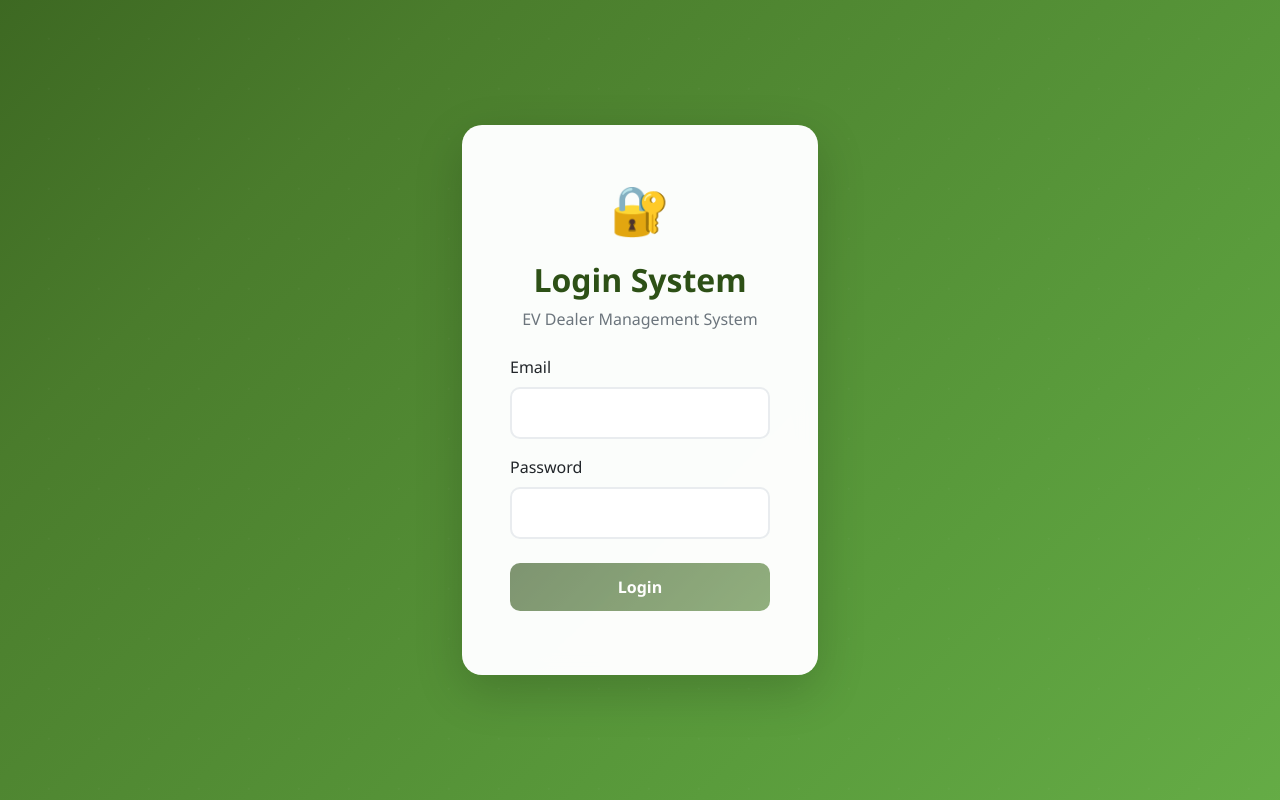
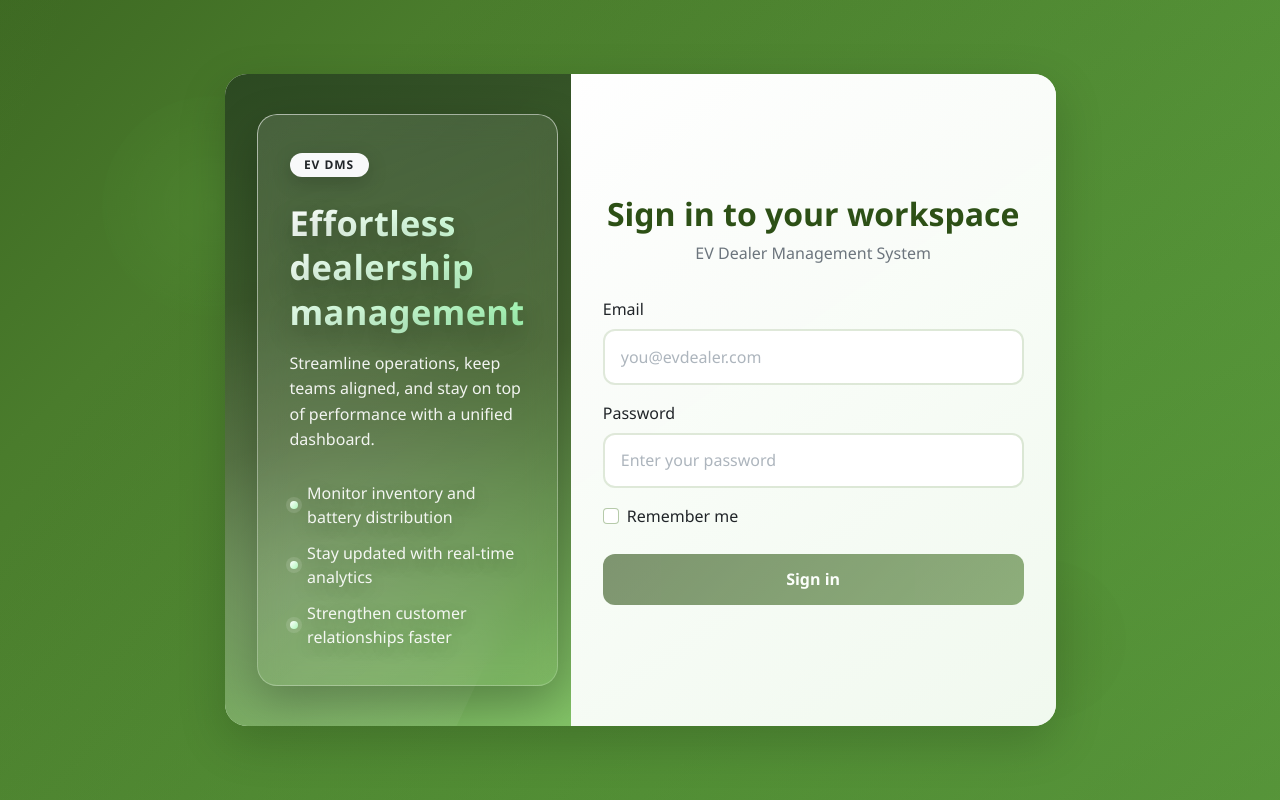
Before and after one commit to teadev2002/FE_SWP_EVDMS_FALL_2025, a React (Vite) app: page /login in a window 1280 px wide. Built offline with nearby package versions, Linux system fonts and the light colour scheme.

Commit message:
Fix UI Login

```diff
--- a/src/api/apiClient.jsx
+++ b/src/api/apiClient.jsx
@@ -1,7 +1,7 @@
 import axios from "axios";
 
-// const BASE_URL = "http://localhost:5042/api/";
-const BASE_URL = "https://localhost:7269/api/";
+const BASE_URL = "http://localhost:5042/api/";
+// const BASE_URL = "https://localhost:7269/api/";
 // const BASE_URL =
 //   "https://68c67f69442c663bd0273020.mockapi.io";
 const apiClient = axios.create({
--- a/src/pages/Login.jsx
+++ b/src/pages/Login.jsx
@@ -1,6 +1,6 @@
 // fix admin
 import React, { useState } from 'react';
-import { Container, Row, Col, Card, Form, Button, Alert } from 'react-bootstrap';
+import { Container, Row, Col, Card, Form, Button, Alert, Badge } from 'react-bootstrap';
 import { useNavigate } from 'react-router-dom';
 import { toast } from 'react-toastify';
 import { useAuth } from '../context/AuthContext';
@@ -17,6 +17,7 @@ const Login = () => {
   const [password, setPassword] = useState('');
   const [loading, setLoading] = useState(false);
   const [error, setError] = useState('');
+  const [rememberMe, setRememberMe] = useState(false);
   const { login } = useAuth();
   const navigate = useNavigate();
 
@@ -26,7 +27,7 @@ const Login = () => {
     setError('');
 
     if (!email || !password) {
-      setError('Vui lòng nhập email và password.');
+      setError('Please enter both email and password.');
       setLoading(false);
       return;
     }
@@ -110,12 +111,12 @@ const Login = () => {
           toast.success('Login Success!');
         }
       } else {
-        throw new Error('Role không được hỗ trợ.');
+        throw new Error('Unsupported role.');
       }
 
     } catch (error) {
       console.error('Error during login:', error);
-      const errorMsg = error.response?.data?.message || error.message || 'Đăng nhập thất bại. Vui lòng thử lại.';
+      const errorMsg = error.response?.data?.message || error.message || 'Login failed. Please try again.';
       setError(errorMsg);
       toast.error(errorMsg);
       localStorage.removeItem('token');
@@ -126,19 +127,37 @@ const Login = () => {
 
   return (
     <div className="login-page">
+      <span className="floating-shape shape-1"></span>
+      <span className="floating-shape shape-2"></span>
+      <span className="floating-shape shape-3"></span>
       <Container>
         <Row className="justify-content-center">
-          <Col md={6} lg={5} xl={4}>
+          <Col lg={10} xl={9}>
             <Card className="login-card shadow-lg">
-              <Card.Body className="p-5">
-                <div className="text-center mb-4">
-                  <div className="login-icon mb-3">🔐</div>
-                  <h2 className="login-title">Login System</h2>
+              <Row className="g-0">
+                <Col md={5} className="login-info-panel d-none d-md-flex align-items-center">
+                  <div className="login-info-panel__content">
+                    <Badge bg="light" text="dark" className="login-badge">EV DMS</Badge>
+                    <h3 className="login-info-title">Effortless dealership management</h3>
+                    <p className="login-info-desc">
+                      Streamline operations, keep teams aligned, and stay on top of performance with a unified dashboard.
+                    </p>
+                    <ul className="login-benefits">
+                      <li>Monitor inventory and battery distribution</li>
+                      <li>Stay updated with real-time analytics</li>
+                      <li>Strengthen customer relationships faster</li>
+                    </ul>
+                  </div>
+                </Col>
+                <Col xs={12} md={7}>
+                  <div className="login-form-wrapper">
+                    <div className="login-form-header">
+                      <h2 className="login-title">Sign in to your workspace</h2>
                       <p className="login-subtitle">EV Dealer Management System</p>
                     </div>
 
-                <Form onSubmit={handleSubmit}>
-                  {error && <Alert variant="danger">{error}</Alert>}
+                    <Form onSubmit={handleSubmit} className="login-form">
+                      {error && <Alert variant="danger" className="login-alert">{error}</Alert>}
 
                       <Form.Group className="mb-3">
                         <Form.Label>Email</Form.Label>
@@ -147,22 +166,36 @@ const Login = () => {
                           value={email}
                           onChange={(e) => setEmail(e.target.value)}
                           className="login-input"
+                          placeholder="you@evdealer.com"
                           required
                           disabled={loading}
                         />
                       </Form.Group>
 
-                  <Form.Group className="mb-4">
+                      <Form.Group className="mb-3">
                         <Form.Label>Password</Form.Label>
                         <Form.Control
                           type="password"
                           value={password}
                           onChange={(e) => setPassword(e.target.value)}
                           className="login-input"
+                          placeholder="Enter your password"
                           required
                           disabled={loading}
                         />
                       </Form.Group>
+
+                      <div className="d-flex justify-content-start align-items-center mb-4">
+                        <Form.Check
+                          type="checkbox"
+                          id="rememberMe"
+                          label="Remember me"
+                          className="remember-checkbox"
+                          checked={rememberMe}
+                          onChange={(e) => setRememberMe(e.target.checked)}
+                          disabled={loading}
+                        />
+                      </div>
 
                       <Button
                         variant="primary"
@@ -170,13 +203,13 @@ const Login = () => {
                         className="w-100 login-button"
                         disabled={!email || !password || loading}
                       >
-                    {loading ? 'Loging in...' : 'Login'}
+                        {loading ? 'Signing in...' : 'Sign in'}
                       </Button>
                     </Form>
 
-                <div className="text-center mt-3">
                   </div>
-              </Card.Body>
+                </Col>
+              </Row>
             </Card>
           </Col>
         </Row>
--- a/src/styles/Login.scss
+++ b/src/styles/Login.scss
@@ -1,7 +1,10 @@
 // Login page styles with eco-friendly theme
 .login-page {
   min-height: 100vh;
-  background: linear-gradient(135deg, #1a3a0f 0%, #2d5016 25%, #4a7c2c 50%, #5a9c3c 75%, #6db84d 100%);
+  padding: 3rem 1rem;
+  background: radial-gradient(circle at top left, rgba(109, 184, 77, 0.35), transparent 45%),
+              radial-gradient(circle at bottom right, rgba(45, 80, 22, 0.35), transparent 50%),
+              linear-gradient(135deg, #1a3a0f 0%, #2d5016 25%, #4a7c2c 50%, #5a9c3c 75%, #6db84d 100%);
   background-size: 200% 200%;
   animation: gradientShift 15s ease infinite;
   display: flex;
@@ -13,14 +16,49 @@
   &::before {
     content: '';
     position: absolute;
-    top: -50%;
-    left: -50%;
+    top: -40%;
+    left: -40%;
     width: 200%;
     height: 200%;
-    background: radial-gradient(circle, rgba(255, 255, 255, 0.1) 1px, transparent 1px);
-    background-size: 50px 50px;
-    animation: backgroundMove 20s linear infinite;
-    opacity: 0.3;
+    background: radial-gradient(circle, rgba(255, 255, 255, 0.08) 1px, transparent 1px);
+    background-size: 55px 55px;
+    animation: backgroundMove 22s linear infinite;
+    opacity: 0.25;
+  }
+
+  .floating-shape {
+    position: absolute;
+    border-radius: 50%;
+    opacity: 0.35;
+    z-index: 0;
+    pointer-events: none;
+
+    &.shape-1 {
+      width: 220px;
+      height: 220px;
+      background: radial-gradient(circle, rgba(90, 156, 60, 0.7), rgba(45, 80, 22, 0.1));
+      top: 12%;
+      left: 8%;
+      animation: float 12s ease-in-out infinite;
+    }
+
+    &.shape-2 {
+      width: 160px;
+      height: 160px;
+      background: radial-gradient(circle, rgba(74, 124, 44, 0.75), rgba(90, 156, 60, 0.15));
+      bottom: 10%;
+      right: 12%;
+      animation: float 10s ease-in-out infinite reverse;
+    }
+
+    &.shape-3 {
+      width: 120px;
+      height: 120px;
+      background: radial-gradient(circle, rgba(29, 59, 17, 0.55), rgba(74, 124, 44, 0.05));
+      top: 50%;
+      right: 35%;
+      animation: float 16s ease-in-out infinite;
+    }
   }
 
   @keyframes gradientShift {
@@ -43,17 +81,44 @@
 
   .login-card {
     border: none;
-    border-radius: 20px;
+    border-radius: 22px;
     overflow: hidden;
-    animation: fadeInUp 0.6s ease;
+    animation: fadeInUp 0.7s ease;
     position: relative;
     z-index: 1;
     backdrop-filter: blur(10px);
-    background: rgba(255, 255, 255, 0.98);
+    background: rgba(255, 255, 255, 0.97);
+    box-shadow: 0 24px 60px rgba(26, 58, 15, 0.25);
+
+    .row {
+      min-height: 520px;
+    }
+  }
+
+  .login-form-wrapper {
+    padding: 2.5rem 2rem;
+    display: flex;
+    flex-direction: column;
+    justify-content: center;
+    height: 100%;
+    background: linear-gradient(145deg, rgba(255, 255, 255, 0.95), rgba(240, 248, 238, 0.92));
+  }
+
+  .login-form-header {
+    text-align: center;
+    margin-bottom: 2rem;
   }
 
   .login-icon {
-    font-size: 3rem;
+    font-size: 2.25rem;
+    display: inline-flex;
+    align-items: center;
+    justify-content: center;
+    width: 72px;
+    height: 72px;
+    border-radius: 50%;
+    background: rgba(90, 156, 60, 0.12);
+    color: #1f3810;
   }
 
   .login-title {
@@ -66,19 +131,22 @@
     color: #6c757d;
     font-size: 1rem;
     margin-bottom: 0;
+    max-width: 320px;
+    margin-left: auto;
+    margin-right: auto;
   }
 
   .login-input,
   .login-select {
-    border-radius: 10px;
-    padding: 0.75rem 1rem;
-    border: 2px solid #e9ecef;
+    border-radius: 12px;
+    padding: 0.85rem 1rem;
+    border: 2px solid rgba(74, 124, 44, 0.15);
     transition: all 0.3s ease;
     background-color: #fff;
 
     &:focus {
       border-color: #4a7c2c;
-      box-shadow: 0 0 0 0.2rem rgba(74, 124, 44, 0.25);
+      box-shadow: 0 0 0 0.25rem rgba(74, 124, 44, 0.22);
       background-color: #fff;
     }
 
@@ -106,19 +174,30 @@
   }
 
 
+  .remember-checkbox .form-check-input {
+    border-color: rgba(74, 124, 44, 0.4);
+
+    &:checked {
+      background-color: #4a7c2c;
+      border-color: #4a7c2c;
+      box-shadow: 0 0 0 0.2rem rgba(74, 124, 44, 0.25);
+    }
+  }
+
+
   .login-button {
     background: linear-gradient(135deg, #2d5016 0%, #4a7c2c 100%);
     border: none;
-    padding: 0.75rem 1.5rem;
+    padding: 0.85rem 1.5rem;
     font-weight: 600;
-    border-radius: 10px;
+    border-radius: 12px;
     transition: all 0.3s ease;
     font-size: 1rem;
 
     &:hover:not(:disabled) {
       background: linear-gradient(135deg, #1f3810 0%, #3a6422 100%);
       transform: translateY(-2px);
-      box-shadow: 0 4px 12px rgba(45, 80, 22, 0.3);
+      box-shadow: 0 6px 16px rgba(45, 80, 22, 0.35);
     }
 
     &:disabled {
@@ -140,6 +219,117 @@
   }
 }
 
+.login-info-panel {
+  position: relative;
+  background: linear-gradient(160deg, rgba(26, 58, 15, 0.92), rgba(45, 80, 22, 0.88), rgba(109, 184, 77, 0.85));
+  color: #f8f9fa;
+  padding: 2.5rem 2rem;
+  overflow: hidden;
+
+  &::after {
+    content: '';
+    position: absolute;
+    top: 18%;
+    left: -40%;
+    width: 120%;
+    height: 120%;
+    background: radial-gradient(circle, rgba(255, 255, 255, 0.18), transparent 65%);
+    transform: rotate(25deg);
+  }
+
+  &__content {
+    position: relative;
+    z-index: 1;
+    padding: 2.25rem 2rem;
+    border-radius: 20px;
+    background: linear-gradient(140deg, rgba(255, 255, 255, 0.12), rgba(255, 255, 255, 0.02));
+    box-shadow: 0 18px 45px rgba(0, 0, 0, 0.25);
+    backdrop-filter: blur(14px);
+    border: 1px solid rgba(255, 255, 255, 0.18);
+
+    &::before {
+      content: '';
+      position: absolute;
+      inset: -1px;
+      border-radius: inherit;
+      padding: 1px;
+      background: linear-gradient(160deg, rgba(255, 255, 255, 0.5), transparent);
+      -webkit-mask:
+        linear-gradient(#fff 0 0) content-box,
+        linear-gradient(#fff 0 0);
+      -webkit-mask-composite: xor;
+      mask-composite: exclude;
+    }
+  }
+
+  .login-info-title {
+    font-size: 2.15rem;
+    font-weight: 700;
+    margin: 1.5rem 0 1rem;
+    line-height: 1.3;
+    letter-spacing: 0.01em;
+    background: linear-gradient(135deg, #ffffff 0%, #d7ffe0 45%, #9ef5af 100%);
+    -webkit-background-clip: text;
+    background-clip: text;
+    color: transparent;
+    text-shadow: 0 10px 24px rgba(0, 0, 0, 0.28);
+  }
+
+  .login-info-desc {
+    color: rgba(255, 255, 255, 0.92);
+    font-size: 1rem;
+    margin-bottom: 1.75rem;
+    line-height: 1.6;
+  }
+
+  .login-badge {
+    font-weight: 700;
+    letter-spacing: 0.08em;
+    padding: 0.35rem 0.9rem;
+    border-radius: 999px;
+    font-size: 0.75rem;
+    box-shadow: 0 6px 20px rgba(0, 0, 0, 0.18);
+  }
+
+  .login-benefits {
+    list-style: none;
+    padding: 0;
+    margin: 0;
+    display: grid;
+    gap: 0.75rem;
+    position: relative;
+
+    li {
+      font-size: 1rem;
+      display: grid;
+      grid-template-columns: auto 1fr;
+      align-items: center;
+      column-gap: 0.6rem;
+      color: rgba(255, 255, 255, 0.92);
+      line-height: 1.5;
+      text-shadow: 0 6px 18px rgba(0, 0, 0, 0.25);
+
+      &::before {
+        content: '';
+        width: 8px;
+        height: 8px;
+        border-radius: 50%;
+        background: linear-gradient(135deg, #ffffff, #aef7ba);
+        box-shadow: 0 0 0 4px rgba(255, 255, 255, 0.12);
+      }
+    }
+  }
+}
+
+@keyframes float {
+  0%, 100% {
+    transform: translate3d(0, 0, 0) scale(1);
+  }
+  50% {
+    transform: translate3d(15px, -20px, 0) scale(1.05);
+  }
+}
+
 @keyframes fadeInUp {
   from {
     opacity: 0;
@@ -152,22 +342,71 @@
 }
 
 // Responsive
+@media (max-width: 992px) {
+  .login-page {
+    padding: 2.5rem 1.5rem;
+
+    .login-card {
+      border-radius: 18px;
+
+      .row {
+        min-height: unset;
+      }
+    }
+  }
+
+  .login-info-panel {
+    padding: 2.25rem 2rem;
+  }
+}
+
 @media (max-width: 768px) {
   .login-page {
-    padding: 1rem 0;
+    padding: 2rem 1rem;
 
     .login-card {
-      .card-body {
-        padding: 2rem 1.5rem !important;
+      .row {
+        min-height: unset;
       }
     }
 
     .login-title {
-      font-size: 1.5rem;
+      font-size: 1.65rem;
     }
 
     .login-subtitle {
       font-size: 0.9rem;
     }
   }
+
+  .login-form-wrapper {
+    padding: 2.25rem 1.75rem;
+  }
+
+  .floating-shape {
+    display: none;
+  }
 }
+
+@media (max-width: 576px) {
+  .login-page {
+    padding: 1.75rem 0.75rem;
+
+    .login-button {
+      font-size: 0.95rem;
+      padding: 0.75rem 1.2rem;
+    }
+
+    .login-select {
+      padding-right: 2.5rem;
+    }
+  }
+
+  .login-form-wrapper {
+    padding: 2rem 1.5rem;
+  }
+
+  .login-divider {
+    margin-top: 1rem;
+  }
+}
```
Lines whose indentation alone changed are shown as unchanged.
